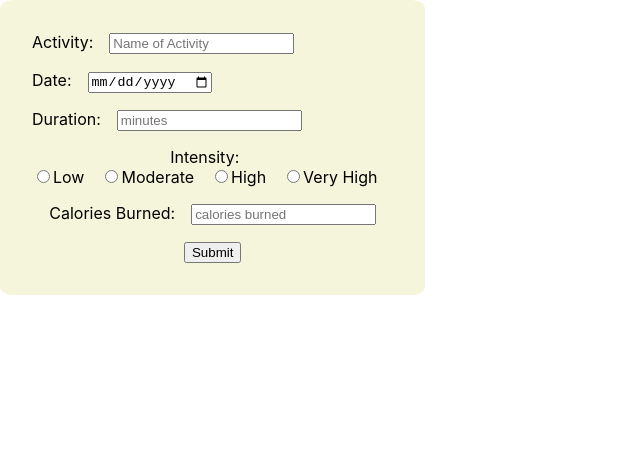
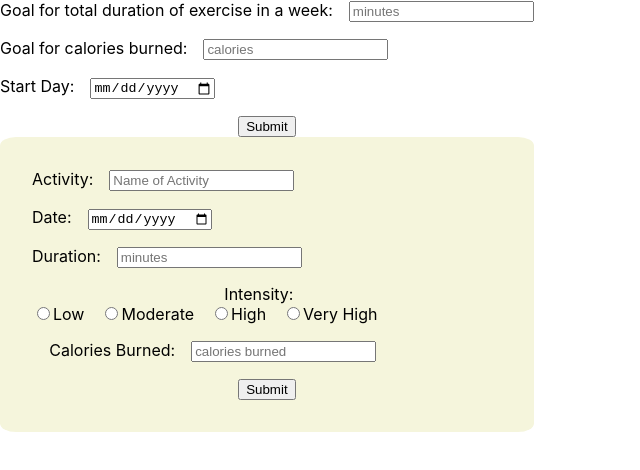
Before and after one commit to seenan21/CiC_reactproject_2, a React (Create React App) app in the folder health-tracker/: page / in a window 1280 px wide. Shown: the top 470 px of the page, without its empty margins (0-640 px from the left). Built offline with nearby package versions, Linux system fonts and the light colour scheme.

Commit message:
working on weekly goals, can only submit goals for new weeks

```diff
--- a/health-tracker/package.json
+++ b/health-tracker/package.json
@@ -3,6 +3,7 @@
   "version": "0.1.0",
   "private": true,
   "dependencies": {
+    "@canvasjs/react-charts": "^1.0.0",
     "@testing-library/jest-dom": "^5.17.0",
     "@testing-library/react": "^13.4.0",
     "@testing-library/user-event": "^13.5.0",
--- a/health-tracker/src/App.js
+++ b/health-tracker/src/App.js
@@ -3,14 +3,17 @@ import './App.css';
 import { useState } from 'react';
 import ActivityForm from './components/ActivityLog/ActivityForm'
 import ActivityLog from './components/ActivityLog/ActivityLog'
+import ProgressForm from './components/ProgressTracker/ProgressForm'
 
 function App() {
   const [posts, setPosts] = useState([])
+  const [progress, setProgress] = useState([0,0,"1900-01-01"])
   return (
     <div className="App">
       {/*    <header className="App-header">
          Fitness Tracker
        </header> */}
+      <ProgressForm progress = {progress} setProgress={setProgress} />
       <ActivityForm setPosts={setPosts} />
       {posts && <ActivityLog posts={posts} />}
     </div>
--- a/health-tracker/src/components/ProgressTracker/ProgressForm.js
+++ b/health-tracker/src/components/ProgressTracker/ProgressForm.js
@@ -0,0 +1,69 @@
+import React, { useState } from 'react';
+
+const ProgressForm = ({progress, setProgress}) => {
+
+    const [duration, setDuration] = useState(0)
+    const [calories, setCalories] = useState(0)
+    const [startDay, setStartDay] = useState('')
+
+
+    // Check progress form is for new week
+
+    const checkProgressForm = (progress) => {
+        let lastWeek = progress[2];
+        lastWeek = new Date(lastWeek);
+        let currentWeek = new Date(startDay);
+
+
+        const diffTime = currentWeek.getTime() - lastWeek.getTime();
+        const diffDays = Math.ceil(diffTime / (1000 * 60 * 60 * 24));
+
+        if (diffDays < 7) {
+            return true;
+        }
+
+    }
+
+    const handleSubmit = (e) => {
+        e.preventDefault()
+        if (checkProgressForm(progress)) {
+            alert('You can only submit progress for a new week. Please set goals for the next week.');
+            return;
+        }
+        console.log("duration: " + duration, "calories: " + calories, "startDay: " + startDay);
+        setProgress([duration, calories, startDay])
+    }
+
+    const handleDuration = (e) => {
+        setDuration(e.target.value)
+    }
+    const handleCalories = (e) => {
+        setCalories(e.target.value)
+    }
+    const handleStartDay = (e) => {
+        setStartDay(e.target.value)
+    }
+
+    return (
+        <form onSubmit={handleSubmit} id='progress-form'>
+            <div>
+                <label >Goal for total duration of exercise in a week:</label>
+                <input placeholder='minutes' required type='number' onChange={handleDuration} />
+            </div>
+            <div>
+                <label > Goal for calories burned:</label>
+                <input placeholder='calories' required type='number' onChange={handleCalories} />
+            </div>
+            <div>
+                <label >Start Day:</label>
+                <input type='date' required onChange={handleStartDay} />
+            </div>
+            <button type='submit'>Submit</button>
+        </form>
+    )
+
+
+
+}
+
+export default ProgressForm;
```
Also changed, not shown: health-tracker/src/components/ProgressTracker/ProgressPost.js (added, +21 -0 lines), 1 other file (tests, documents, lock files or other folders).
